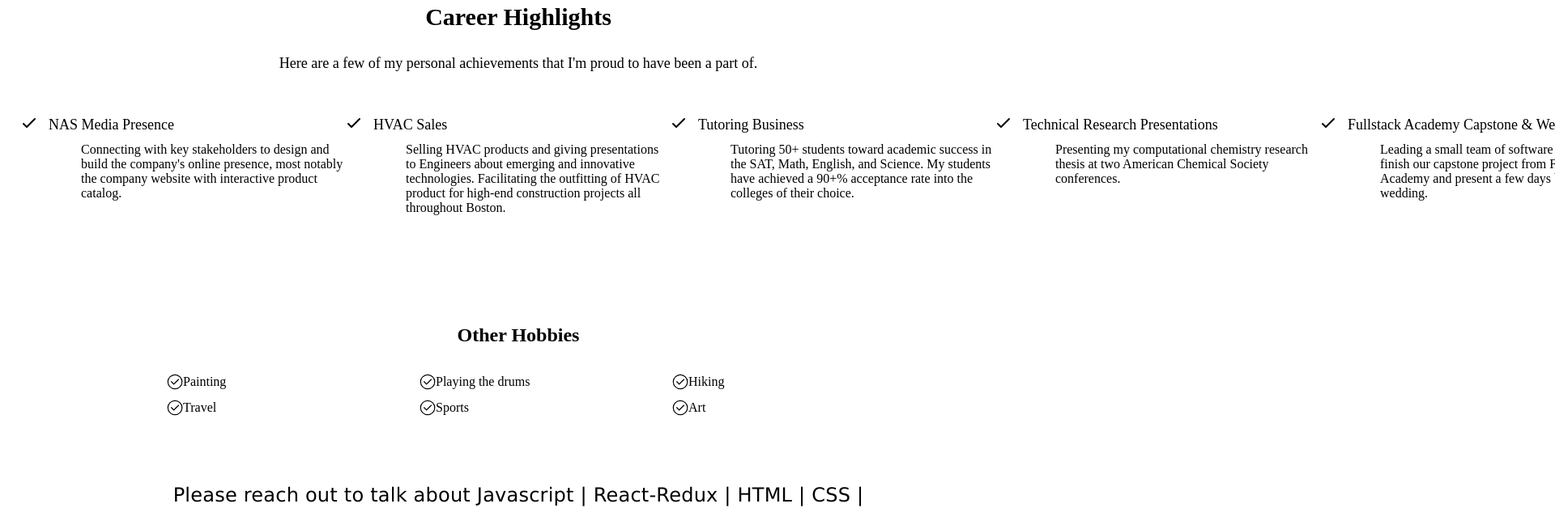
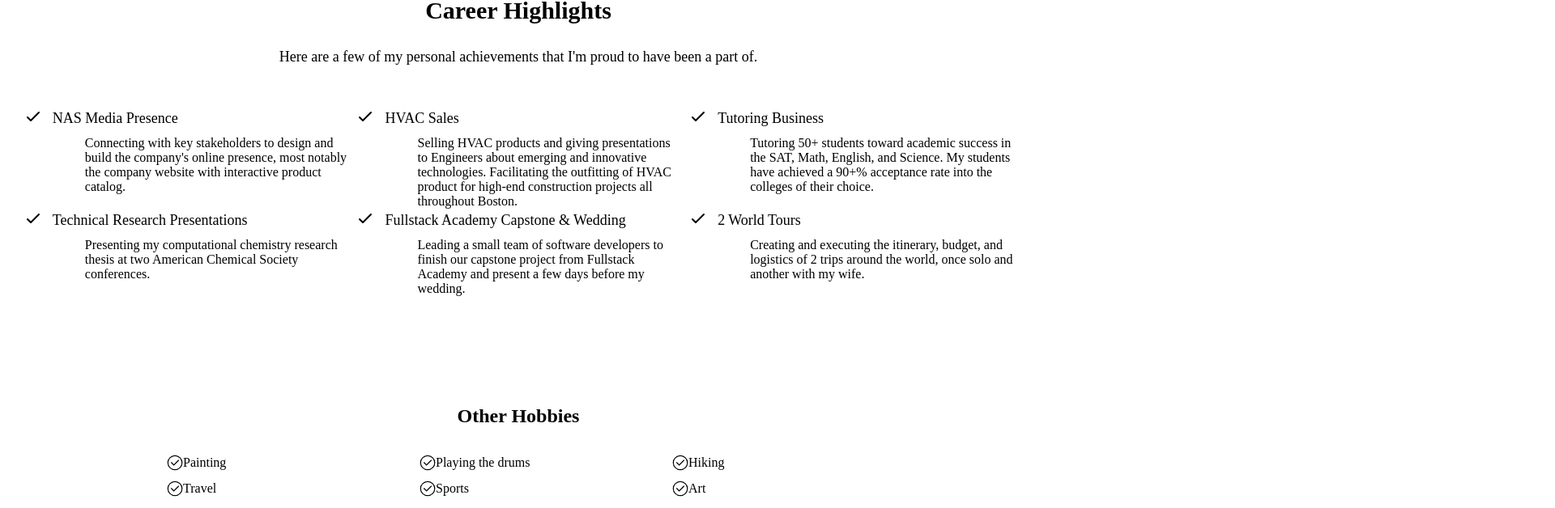
Before and after one commit to mjngit/portfolio, a React app: page /#/java/about in a window 1280 px wide. Shown: the part 6869-7497 px from the top of the page at 81% size, 1920 px wide, since content can reach past the window. Built offline with nearby package versions, Linux system fonts and the light colour scheme; no server answers; the HTML template or start-up script is replaced by a standard one; what react-swipeable-views-utils would draw is missing.

Commit message:
brute styling 1.57

```diff
--- a/src/Components/About/AboutV2.js
+++ b/src/Components/About/AboutV2.js
@@ -72,8 +72,8 @@ const AboutV2 = () => {
         </div>
 
         <section className="dark:bg-gray-800 dark:text-gray-100">
-            <div className="container max-w-5xl px-4 py-12 mx-auto" style={{ maxWidth: '64rem', paddingLeft: '1rem', paddingRight: '1rem', paddingTop: '4rem', paddingBottom: '4rem'}}>
-                <div className="grid gap-4 mx-4 sm:grid-cols-12" style={{ display: 'grid', gap: '1rem', marginLeft: '1rem', marginRight: '1rem'}}>
+            <div className="container max-w-5xl px-4 py-12 mx-auto" style={{ maxWidth: '64rem', paddingLeft: '1rem', paddingRight: '1rem', paddingTop: '4rem', paddingBottom: '4rem', }}>
+                <div className="grid gap-4 mx-4 sm:grid-cols-12" style={{ display: 'grid', gap: '1rem', marginLeft: '1rem', marginRight: '1rem', gridTemplateColumns: '200px 700px'}}>
                     <div className="col-span-12 sm:col-span-3" style={{ gridTemplateColumns: '250px 750px' }}>
                         <div className="text-center sm:text-left mb-14 before:block before:w-24 before:h-3 before:mb-5 before:rounded-md before:mx-auto sm:before:mx-0 before:dark:bg-lime-400" style={{textAlign: 'center', marginBottom: '3.5rem', }}>
                             <h3 className="text-3xl font-semibold" style={{ fontSize: '1.875rem', lineHeight:'2.25rem' }}>Major Events</h3>
@@ -182,7 +182,7 @@ const AboutV2 = () => {
                         <h2 className="text-3xl font-extrabold sm:text-4xl" style={{ fontSize: '1.875rem', lineHeight: '2.25rem', fontWeight: '700' }}>Career Highlights</h2>
                         <p className="mt-4 text-lg dark:text-gray-400" style={{ marginTop: '1rem', fontSize: '1.125rem' ,lineHeight:' 1.75rem'}}>Here are a few of my personal achievements that I'm proud to have been a part of.</p>
                     </div>
-                    <dl className="mt-12 space-y-10 sm:space-y-0 sm:grid sm:grid-cols-2 sm:gap-x-6 sm:gap-y-12 lg:grid-cols-4 lg:gap-x-8" style={{ marginTop: '3rem', display: 'flex', justifyContent: 'space-around'}}>
+                    <dl className="mt-12 space-y-10 sm:space-y-0 sm:grid sm:grid-cols-2 sm:gap-x-6 sm:gap-y-12 lg:grid-cols-4 lg:gap-x-8" style={{ marginTop: '3rem', display: 'flex', justifyContent: 'space-around', flexWrap: 'wrap'}}>
                         <div className="flex" style={{ display: 'flex'}}>
                             <svg xmlns="http://www.w3.org/2000/svg" fill="none" viewBox="0 0 24 24" stroke="currentColor" aria-hidden="true" className="flex-shrink-0 w-6 h-6 dark:text-lime-400" style={{ flexShrink: '0', width: '1.5rem', height: '1.5rem' }}>
                                 <path strokeLinecap="round" strokeLinejoin="round" strokeWidth="2" d="M5 13l4 4L19 7"></path>
```
